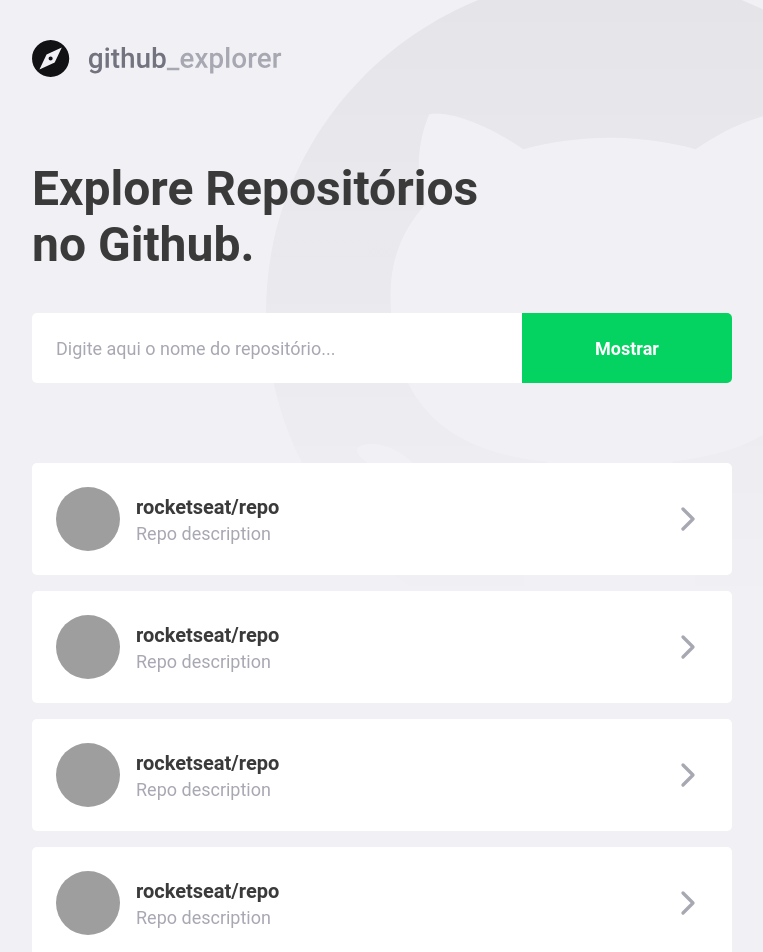
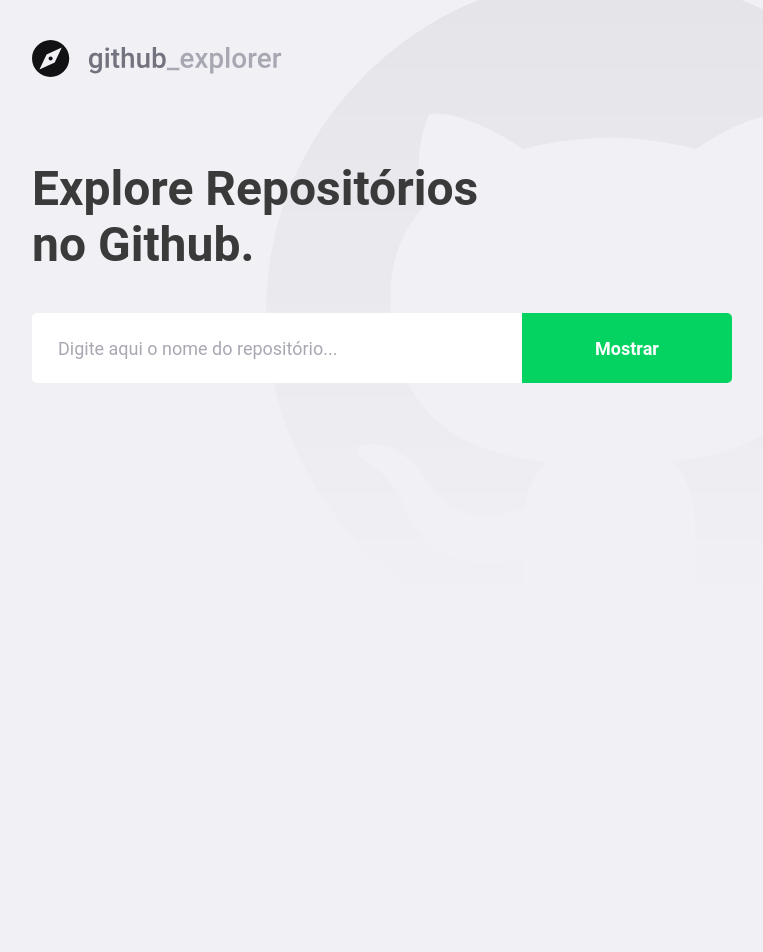
Before and after one commit to AndreyArthur/github-explorer, a React (Create React App) app: page / in a window 1280 px wide. Shown: the top 952 px of the page, without its empty margins (148-911 px from the left). After the commit the page ends 800 px from the top, so only its background shows below. Built offline with nearby package versions, Linux system fonts and the light colour scheme; grey boxes are pictures that could not be loaded.

Commit message:
saving repos in dashboard

```diff
--- a/src/pages/Dashboard/index.tsx
+++ b/src/pages/Dashboard/index.tsx
@@ -1,90 +1,127 @@
-import { FunctionComponent } from 'react';
-import { FiChevronRight } from 'react-icons/fi';
+import {
+  FormEvent, FunctionComponent, useState, useEffect,
+} from 'react';
+import { FiChevronRight, FiTrash2 } from 'react-icons/fi';
 
+import api from '../../services/api';
 import logoImg from '../../assets/logo.svg';
-
 import {
-  Title, Form, Repositories, PageStyle,
+  Title, Form, Repositories, Error, PageStyle,
 } from './styles';
 
-const Dashboard: FunctionComponent = () => (
+interface IRepository {
+  full_name: string;
+  description: string;
+  owner: {
+    login: string;
+    avatar_url: string;
+  }
+}
+
+const Dashboard: FunctionComponent = () => {
+  const [newRepo, setNewRepo] = useState('');
+  const [inputError, setInputError] = useState('');
+  const [repositories, setRepositories] = useState(() => {
+    const storagedRepositories = localStorage.getItem(
+      '@GithubExplorer:repositories',
+    );
+
+    if (storagedRepositories) {
+      return JSON.parse(storagedRepositories) as IRepository[];
+    }
+
+    return [] as IRepository[];
+  });
+
+  useEffect(() => {
+    localStorage.setItem(
+      '@GithubExplorer:repositories',
+      JSON.stringify(repositories),
+    );
+  }, [repositories]);
+
+  async function handleAddRepository(event: FormEvent): Promise<void> {
+    event.preventDefault();
+
+    setInputError('');
+
+    if (!newRepo) {
+      setTimeout(() => {
+        setInputError('Digite o nome do repositório antes de fazer a busca.');
+      }, 1);
+      return;
+    }
+
+    try {
+      const resource = await api.get(`repos/${newRepo}`);
+
+      const repository = resource.data as IRepository;
+
+      setRepositories([...repositories, repository]);
+      setNewRepo('');
+    } catch {
+      setInputError('Erro ao buscar o repositório.');
+    }
+  }
+
+  function deleteRepositories(): void {
+    localStorage.removeItem('@GithubExplorer:repositories');
+    setRepositories([] as IRepository[]);
+  }
+
+  return (
     <>
       <img src={logoImg} alt="Github Explorer" />
       <Title>Explore Repositórios no Github.</Title>
 
-    <Form>
-      <input type="text" placeholder="Digite aqui o nome do repositório..." />
+      <Form hasError={!!inputError} onSubmit={handleAddRepository}>
+        <input
+          value={newRepo}
+          onChange={(e) => setNewRepo(e.target.value)}
+          type="text"
+          placeholder="Digite aqui o nome do repositório..."
+        />
         <button type="submit">Mostrar</button>
       </Form>
 
+      {inputError && <Error>{inputError}</Error>}
+
       <Repositories>
-      <a href="/#">
+        {repositories[0]
+          && (
+          <button onClick={deleteRepositories} type="button">
+            Apagar Histórico
+            <FiTrash2 />
+          </button>
+          )}
+        {repositories.map((repository) => {
+          if (repository.owner !== undefined) {
+            return (
+              <a key={repository.full_name} href="/#">
 
                 <img
-          src="https://picsum.photos/200"
-          alt="Profile"
+                  src={String(repository.owner.avatar_url)}
+                  alt={String(repository.owner.login)}
                 />
 
                 <div>
-          <strong>rocketseat/repo</strong>
-          <p>Repo description</p>
+                  <strong>{repository.full_name}</strong>
+                  <p>{repository.description}</p>
                 </div>
 
                 <FiChevronRight />
 
               </a>
+            );
+          }
 
-      <a href="/#">
-
-        <img
-          src="https://picsum.photos/200"
-          alt="Profile"
-        />
-
-        <div>
-          <strong>rocketseat/repo</strong>
-          <p>Repo description</p>
-        </div>
-
-        <FiChevronRight />
-
-      </a>
-
-      <a href="/#">
-
-        <img
-          src="https://picsum.photos/200"
-          alt="Profile"
-        />
-
-        <div>
-          <strong>rocketseat/repo</strong>
-          <p>Repo description</p>
-        </div>
-
-        <FiChevronRight />
-
-      </a>
-
-      <a href="/#">
-
-        <img
-          src="https://picsum.photos/200"
-          alt="Profile"
-        />
-
-        <div>
-          <strong>rocketseat/repo</strong>
-          <p>Repo description</p>
-        </div>
-
-        <FiChevronRight />
-
-      </a>
+          return <></>;
+        })}
       </Repositories>
 
       <PageStyle />
     </>
   );
+};
 
 export default Dashboard;
--- a/src/pages/Dashboard/styles.ts
+++ b/src/pages/Dashboard/styles.ts
@@ -1,5 +1,11 @@
-import styled, { createGlobalStyle } from 'styled-components';
-import { cssVar, shade } from 'polished';
+import styled, { createGlobalStyle, css, keyframes } from 'styled-components';
+import {
+  cssVar, darken, shade,
+} from 'polished';
+
+interface FormProps {
+  hasError: boolean;
+}
 
 export const PageStyle = createGlobalStyle`
   img {
@@ -53,7 +59,7 @@ export const Title = styled.h1`
   color: var(--text-primary);
 `;
 
-export const Form = styled.form`
+export const Form = styled.form<FormProps>`
   display: flex;
 
   max-width: 70rem;
@@ -66,11 +72,15 @@ export const Form = styled.form`
     height: 7rem;
 
     padding: 0 2.4rem;
-    border: 0;
+    border: 0.2rem solid var(--text-secondary);
     border-radius: 0.5rem 0 0 0.5rem;
 
     font-size: 1.8rem;
     color: var(--text-primary);
+
+    ${(props) => props.hasError && css`
+      border-color: var(--danger);
+    `}
 
     &::placeholder {
       color: var(--text-tertiary);
@@ -98,10 +108,82 @@ export const Form = styled.form`
   }
 `;
 
+const errorAnimation = keyframes`
+  0% {
+    transform: translateX(0);
+  }
+
+  25% {
+    transform: translateX(2rem);
+  }
+
+  50% {
+    transform: translateX(0);
+  }
+
+  75% {
+    transform: translateX(2rem);
+  }
+
+  100% {
+    transform: translateX(0);
+  }
+`;
+
+export const Error = styled.span`
+  display: block;
+
+  margin: 1rem 0;
+
+  font-size: 1.8rem;
+  color: var(--danger);
+
+  animation: 500ms ${errorAnimation} ease both;
+`;
+
 export const Repositories = styled.div`
+  display: flex;
+  flex-direction: column-reverse;
+
   max-width: 70rem;
 
   margin-top: 8rem;
+
+  button {
+    align-self: flex-end;
+
+    width: 25rem;
+    height: 4rem;
+
+    border: 0;
+    border-radius: 0.5rem;
+    margin: 1.6rem 0;
+
+    background-color: var(--danger);
+
+    line-height: 4rem;
+    font-size: 1.8rem;;
+    color: var(--text-secondary);
+
+    transition: 200ms;
+
+    &:hover {
+      background-color: ${darken(0.05, String(cssVar('--danger', '#c53030')))};
+    }
+
+    svg {
+      position: relative;
+      top: 0.2rem;
+
+      margin-left: 0.5rem;
+
+      font-size: 2rem;
+    }
+  }
+
+  &:last-child {
+    margin-top: 0;
+  }
 
   a {
     display: flex;
@@ -109,6 +191,7 @@ export const Repositories = styled.div`
 
     width: 100%;
 
+    margin-top: 1.6rem;
     border-radius: 0.5rem;
     padding: 2.4rem;
 
@@ -118,9 +201,6 @@ export const Repositories = styled.div`
 
     transition: transform 200ms;
 
-    & + a {
-      margin-top: 1.6rem;
-    }
 
     &:hover {
       transform: translateX(2rem);
--- a/src/styles/global.ts
+++ b/src/styles/global.ts
@@ -13,6 +13,7 @@ export default createGlobalStyle`
     --text-secondary: #ffffff;
     --text-tertiary: #a8a8b3;
     --success: #04d361;
+    --danger: #c53030;
   }
 
   * {
```
Lines whose indentation alone changed are shown as unchanged.
